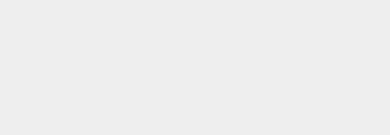
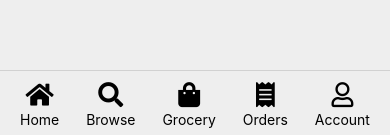
Before and after one commit to software-developer-yamin/Uber-Eats-With-React-Native, a React Native app: screen / in a window 390 px wide. Shown: the part 706-841 px from the top of the page. Built offline with nearby package versions, Linux system fonts and the light colour scheme; no server answers.

Commit message:
BottomTabs.jsx Component !Done

```diff
--- a/App.jsx
+++ b/App.jsx
@@ -1,5 +1,10 @@
 import Home from "./screens/Home";
+import { SafeAreaProvider } from "react-native-safe-area-context";
 
 export default function App() {
-  return <Home />;
+  return (
+    <SafeAreaProvider>
+      <Home />
+    </SafeAreaProvider>
+  );
 }
--- /dev/null
+++ b/components/BottomTabs.jsx
@@ -0,0 +1,37 @@
+import { Text, TouchableOpacity, View } from "react-native";
+import FontAwesome5 from "react-native-vector-icons/FontAwesome5";
+
+export default function BottomTabs() {
+  return (
+    <View
+      style={{
+        flexDirection: "row",
+        margin: 10,
+        marginHorizontal: 20,
+        justifyContent: "space-between",
+      }}
+    >
+      <Icon icon="home" text="Home" />
+      <Icon icon="search" text="Browse" />
+      <Icon icon="shopping-bag" text="Grocery" />
+      <Icon icon="receipt" text="Orders" />
+      <Icon icon="user" text="Account" />
+    </View>
+  );
+}
+
+const Icon = (props) => (
+  <TouchableOpacity>
+    <View>
+      <FontAwesome5
+        name={props.icon}
+        size={25}
+        style={{
+          marginBottom: 3,
+          alignSelf: "center",
+        }}
+      />
+      <Text>{props.text}</Text>
+    </View>
+  </TouchableOpacity>
+);
--- a/components/HeaderTabs.jsx
+++ b/components/HeaderTabs.jsx
@@ -1,9 +1,7 @@
 import { useState } from "react";
 import { StyleSheet, Text, TouchableOpacity, View } from "react-native";
 
-export default function HeaderTabs() {
-  const [activeTab, setActiveTab] = useState("Delivery");
-
+export default function HeaderTabs({ activeTab, setActiveTab }) {
   return (
     <View style={{ flexDirection: "row", alignSelf: "center" }}>
       <HeaderButton
--- a/package.json
+++ b/package.json
@@ -10,12 +10,15 @@
     "eject": "expo eject"
   },
   "dependencies": {
+    "@rneui/base": "^4.0.0-rc.1",
+    "@rneui/themed": "^4.0.0-rc.1",
     "expo": "~44.0.0",
     "expo-status-bar": "~1.2.0",
     "react": "17.0.1",
     "react-dom": "17.0.1",
     "react-native": "0.64.3",
     "react-native-google-places-autocomplete": "^2.4.1",
+    "react-native-safe-area-context": "^4.2.4",
     "react-native-web": "0.17.1"
   },
   "devDependencies": {
--- a/screens/Home.jsx
+++ b/screens/Home.jsx
@@ -1,5 +1,6 @@
 import { StatusBar } from "expo-status-bar";
 import { useEffect, useState } from "react";
+import { Divider } from "@rneui/themed";
 import {
   Platform,
   SafeAreaView,
@@ -11,6 +12,7 @@ import Categories from "../components/Categories";
 import HeaderTabs from "../components/HeaderTabs";
 import RestaurantItems from "../components/RestaurantItems";
 import SearchBar from "../components/SearchBar";
+import BottomTabs from "../components/BottomTabs";
 
 const YELP_API_KEY =
   "tjIRIA9rJt_ne1j661jKcAvFY7Jxvd6qmefmGUb1lnTbsFhi8TC22IwQYTCopVfITPWR4OMxua9ryZR3afjvl44CPRGPtJzlAisOvKgA2vOT_Pamwn3uQ6ZtCrpJYnYx";
@@ -18,6 +20,7 @@ const YELP_API_KEY =
 export default function Home() {
   const [restaurantData, setRestaurantData] = useState([]);
   const [city, setCity] = useState("SanDiego");
+  const [activeTab, setActiveTab] = useState("Delivery");
 
   const getRestaurantsFromYelp = async () => {
     const yelpUrl = `https://api.yelp.com/v3/businesses/search?term=restaurants&location=${city}`;
@@ -25,12 +28,16 @@ export default function Home() {
       headers: { Authorization: `Bearer ${YELP_API_KEY}` },
     });
     const data = await response.json();
-    return setRestaurantData(data.businesses);
+    return setRestaurantData(
+      data?.businesses?.filter((business) =>
+        business.transactions.includes(activeTab.toLowerCase())
+      )
+    );
   };
 
   useEffect(() => {
     getRestaurantsFromYelp();
-  }, [city]);
+  }, [city, activeTab]);
 
   console.log(city);
 
@@ -38,13 +45,15 @@ export default function Home() {
     <SafeAreaView style={styles.container}>
       <StatusBar style="auto" />
       <View style={{ backgroundColor: "white", padding: 15 }}>
-        <HeaderTabs />
+        <HeaderTabs activeTab={activeTab} setActiveTab={setActiveTab} />
         <SearchBar setCity={setCity} />
       </View>
       <ScrollView showsVerticalScrollIndicator={false}>
         <Categories />
         <RestaurantItems restaurantData={restaurantData} />
       </ScrollView>
+      <Divider width={1} />
+      <BottomTabs/>
     </SafeAreaView>
   );
 }
```
Also changed, not shown: 1 other file (tests, documents, lock files or other folders).
